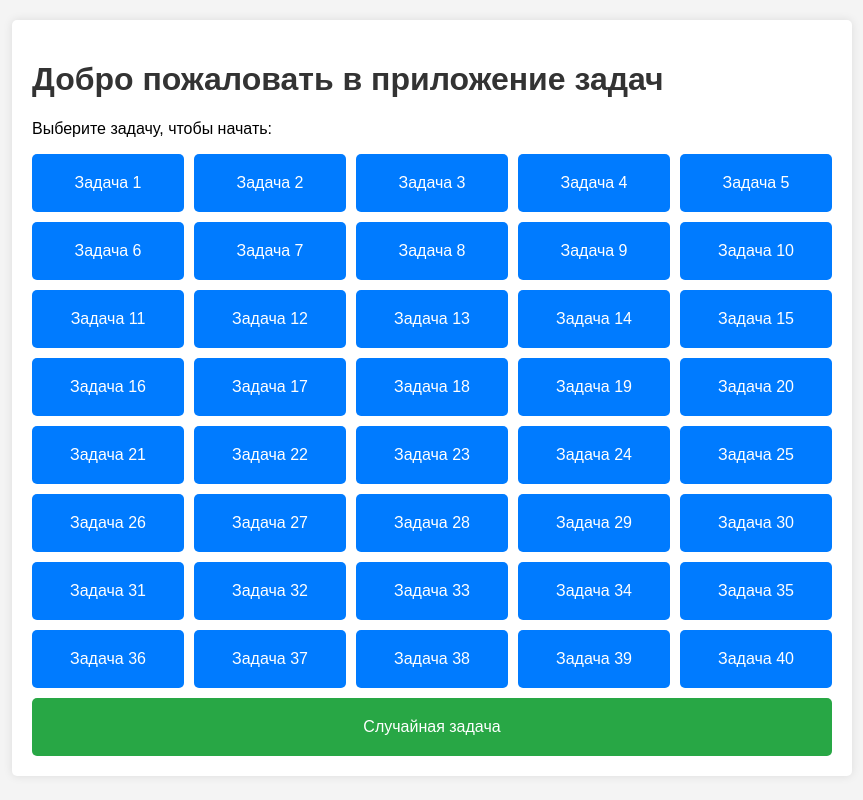
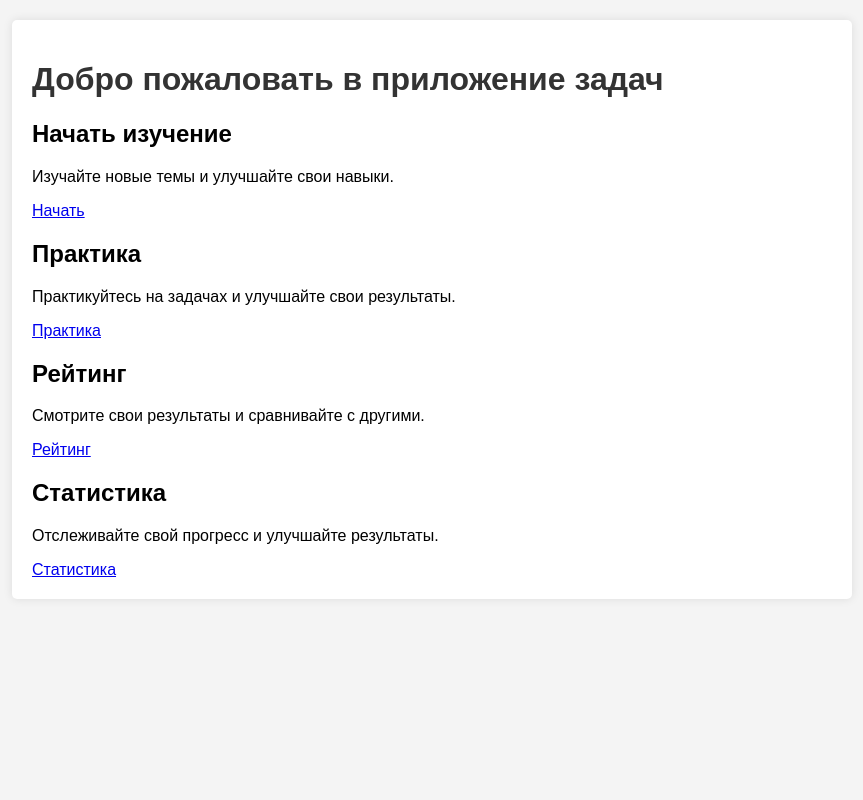
Before and after one commit to Andrey-Zobnin/appForEducationegeEnglish, a Flask app: page / in a window 1280 px wide. Shown: the whole page, without its empty margins (208-1071 px from the left). Run offline with Flask 3, Linux system fonts and the light colour scheme.

Commit message:
update menu

```diff
--- a/templates/index.html
+++ b/templates/index.html
@@ -9,15 +9,26 @@
 <body>
     <div class="container">
         <h1>Добро пожаловать в приложение задач</h1>
-        <p>Выберите задачу, чтобы начать:</p>
-        <div class="task-grid">
-            {% for i in range(1, 41) %}
-                <div class="task-tile">
-                    <a href="/task/{{ i }}">Задача {{ i }}</a>
-                </div>
-            {% endfor %}
-            <div class="task-tile random-task">
-                <a href="/random_task">Случайная задача</a>
+        <div class="main-menu">
+            <div class="menu-section">
+                <h2>Начать изучение</h2>
+                <p>Изучайте новые темы и улучшайте свои навыки.</p>
+                <a href="/study" class="menu-button">Начать</a>
+            </div>
+            <div class="menu-section">
+                <h2>Практика</h2>
+                <p>Практикуйтесь на задачах и улучшайте свои результаты.</p>
+                <a href="/practice" class="menu-button">Практика</a>
+            </div>
+            <div class="menu-section">
+                <h2>Рейтинг</h2>
+                <p>Смотрите свои результаты и сравнивайте с другими.</p>
+                <a href="/rating" class="menu-button">Рейтинг</a>
+            </div>
+            <div class="menu-section">
+                <h2>Статистика</h2>
+                <p>Отслеживайте свой прогресс и улучшайте результаты.</p>
+                <a href="/statistics" class="menu-button">Статистика</a>
             </div>
         </div>
     </div>
```
